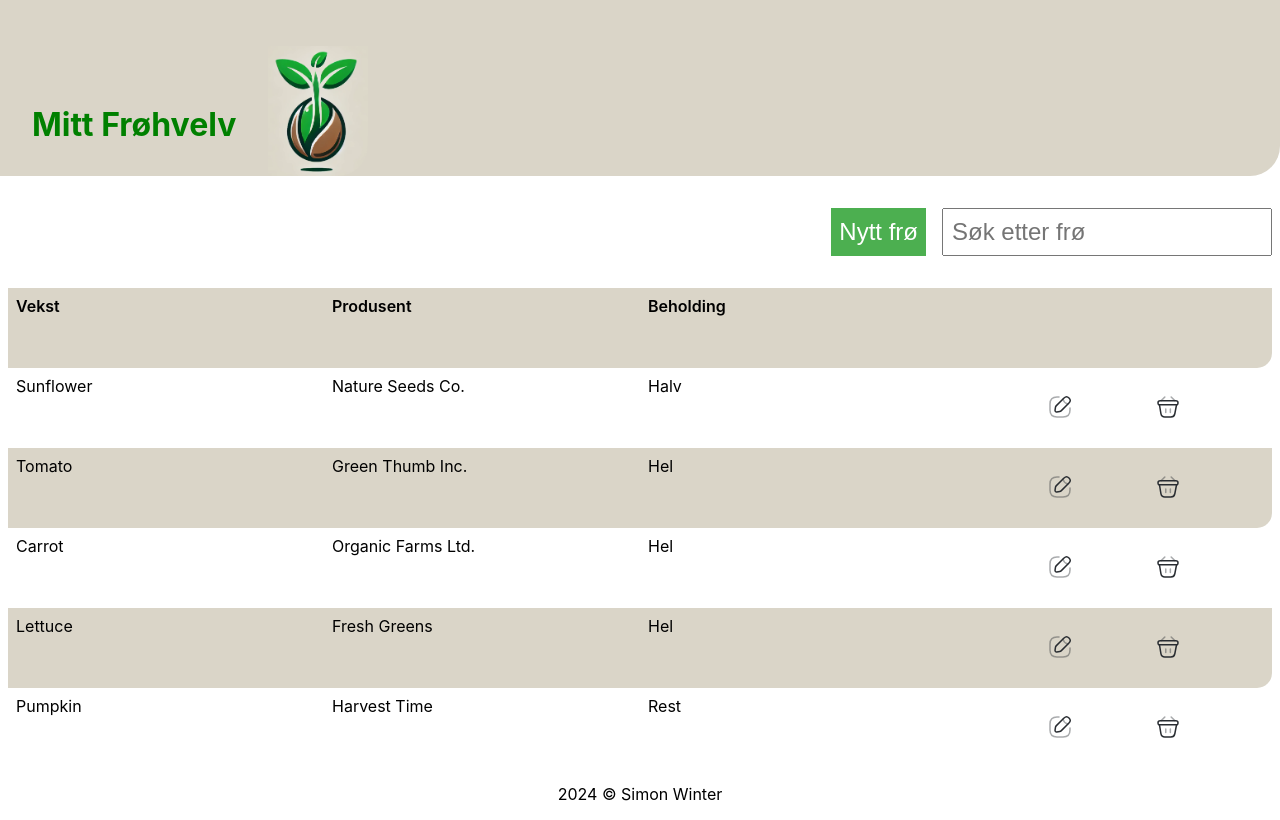
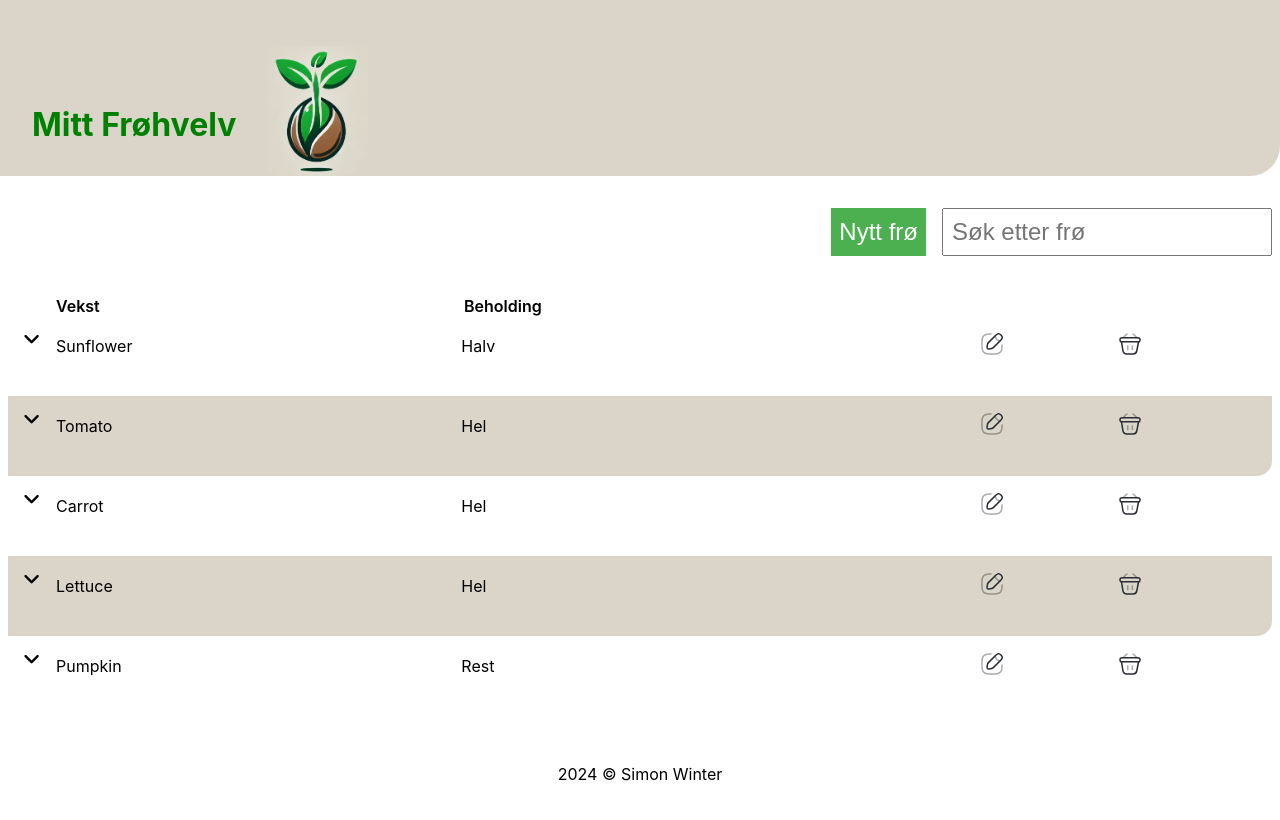
Before and after one commit to SimonADW/240917-mitt-frohvelv, a React (Vite) app: page / in a window 1280 px wide. Built offline with nearby package versions, Linux system fonts and the light colour scheme.

Commit message:
Add accordion, move manufactuerer to accordion

```diff
--- a/package.json
+++ b/package.json
@@ -12,7 +12,8 @@
   "dependencies": {
     "react": "^18.3.1",
     "react-dom": "^18.3.1",
-    "react-hook-form": "^7.53.0"
+    "react-hook-form": "^7.53.0",
+    "react-icons": "^5.3.0"
   },
   "devDependencies": {
     "@eslint/js": "^9.9.0",
--- a/src/components/seedList/SeedList.module.css
+++ b/src/components/seedList/SeedList.module.css
@@ -1,31 +1,68 @@
 
 .seedListLi {
+	min-height: 5rem;
+	padding-bottom: 2rem;
 	border-bottom-right-radius: 15px;
-	display: flex;
-	justify-content: space-between;
 	list-style: none;
 }
 
+.seedListLi__headings {
+	margin-left: 2.5rem;
+	display: flex;
+	justify-content: space-between;
+	font-weight: 600;
+}
 
+.seedListLi__headings div,
 .seedListLi div {
-	height: 5rem;
 	flex: 1;
 	align-self: center;
-	padding: 0.5rem;
-}
-
-.seedListLi:first-child {
-	font-weight: 600;
+	padding: 0.5rem 0.5rem 0 0.5rem;
 }
 
 .seedListLi:nth-child(odd) {
 	background-color: rgb(218,213,200);
 }
 
-[type="number"] {
-	width: 3rem;
-	padding: 0.3rem;
+/* ACCORDION */
+.seedListLi__accordionClosedContent {
+	display: flex;
+	justify-content: space-between;
 }
+
+.seedListLi__accordionOpenContent {
+	margin: 0 2rem;
+	display: flex;
+	flex-direction: column;
+	gap: 0.5rem;
+}
+
+.seedListLi__accordionOpenContent>div {
+	width: 100%;
+	display: flex;
+	gap: 1rem;
+}
+
+.seedListLi__accordionOpenContent>div>span {
+	min-width: 6rem;
+}
+
+.seedListLi__accordionOpenContent span:first-child {
+	font-weight: 600;
+}
+
+.accordionButton {
+	width: 2rem;
+	font-size: 1.2rem;
+	border: none;
+	background: none;
+}
+
+.active {
+	transform: rotate(180deg);		/* Flip chevron */
+}
+
+/* BUTTONS */
 
 .seedList__buttonContainer {
 	display: flex;
--- a/src/components/seedList/SeedList.tsx
+++ b/src/components/seedList/SeedList.tsx
@@ -2,9 +2,12 @@ import style from "./SeedList.module.css";
 import editIcon from "../../assets/edit-svgrepo-com.svg";
 import deleteIcon from "../../assets/bag-svgrepo-com.svg";
 import { CurrentStockType } from "../../hooks/useSeed.tsx";
-import { useContext } from "react";
+import { useContext, useState } from "react";
 import { SeedsContext } from "../../context/SeedsContext.tsx";
 import { itemType } from "../../hooks/useSeed.tsx";
+import { FaAngleDown } from "react-icons/fa6";
+
+
 
 type SeedListProps = {
 	setListToDisplay: React.Dispatch<React.SetStateAction<CurrentStockType>>,
@@ -15,6 +18,7 @@ type SeedListProps = {
 
 const SeedList = ({ listToDisplay, setFormOpen, setSeedToEdit }: SeedListProps) => {
 	const { deleteSeed } = useContext(SeedsContext)
+	const [ openAccordionId, setOpenAccordionId ] = useState<number | null>(null);
 
 	const openEditItem = (item: itemType) => {
 		setSeedToEdit(item);
@@ -23,17 +27,25 @@ const SeedList = ({ listToDisplay, setFormOpen, setSeedToEdit }: SeedListProps)
 
 	return (
 		<ul>
-			<li className={style.seedListLi}>
+			<li className={style.seedListLi__headings}>
 				<div>Vekst</div>
-				<div>Produsent</div>
 				<div>Beholding</div>
 				<div></div>
 			</li>
 			{listToDisplay.map((seed) => {
 				return (
 					<li key={seed.id} className={style.seedListLi}>
+						<div className={style.seedListLi__accordionClosedContent}>
+							<button className={`${style.accordionButton} ${openAccordionId === seed.id && style.active}`}>
+								<FaAngleDown
+									onClick={() =>
+										openAccordionId === seed.id
+											? setOpenAccordionId(null)
+											: setOpenAccordionId(seed.id)
+									}
+								/>
+							</button>
 							<div>{seed.name}</div>
-						<div>{seed.manufacturer}</div>
 							<div>{seed.stock}</div>
 							<div className={style.seedList__buttonContainer}>
 								<button onClick={()=> openEditItem(seed)}>
@@ -43,6 +55,22 @@ const SeedList = ({ listToDisplay, setFormOpen, setSeedToEdit }: SeedListProps)
 									<img src={deleteIcon} alt="trashcan icon" />
 								</button>
 							</div>
+						</div>
+						{openAccordionId === seed.id && (
+							<div className={style.seedListLi__accordionOpenContent}>
+								{seed.comment && (
+									<div>
+										<span>Kommentar:</span>
+										<span>{seed.comment}</span>
+									</div>
+								)}
+
+								<div>
+									<span>Produsent: </span>
+									<span>{seed.manufacturer}</span>
+								</div>
+							</div>
+						)}
 					</li>
 				);
 			})}
--- a/src/index.css
+++ b/src/index.css
@@ -7,3 +7,7 @@
 img {
   max-width: 100%;
 }
+
+button {
+  cursor: pointer;
+}
```
Also changed, not shown: 1 other file (tests, documents, lock files or other folders). Lines whose indentation alone changed are shown as unchanged.
